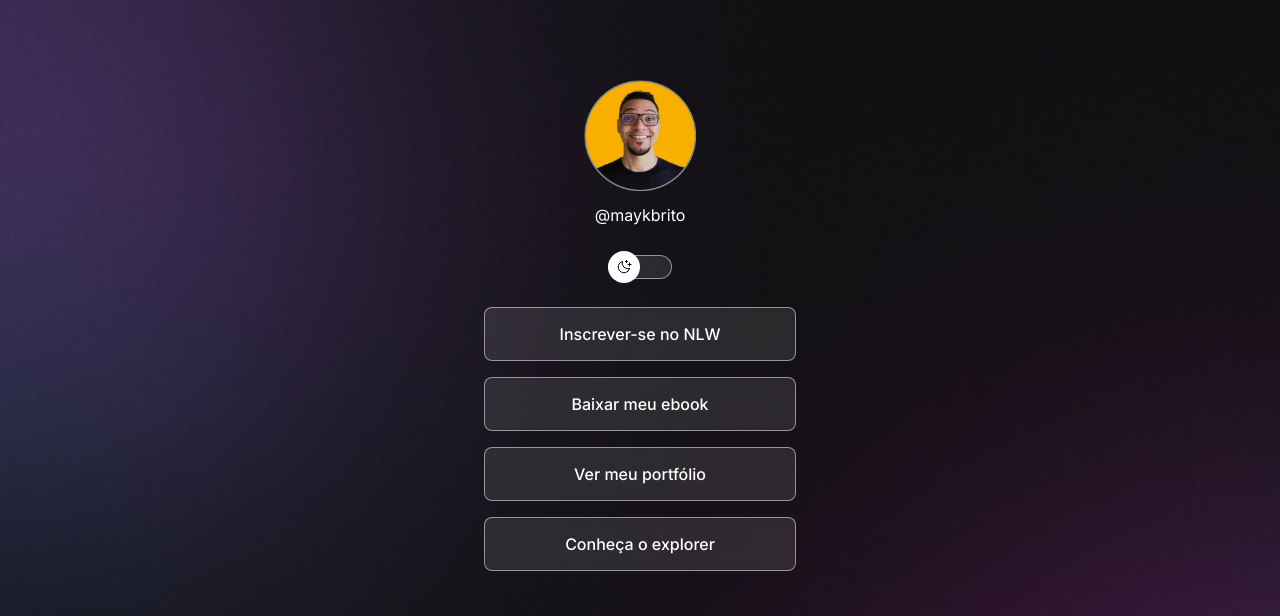
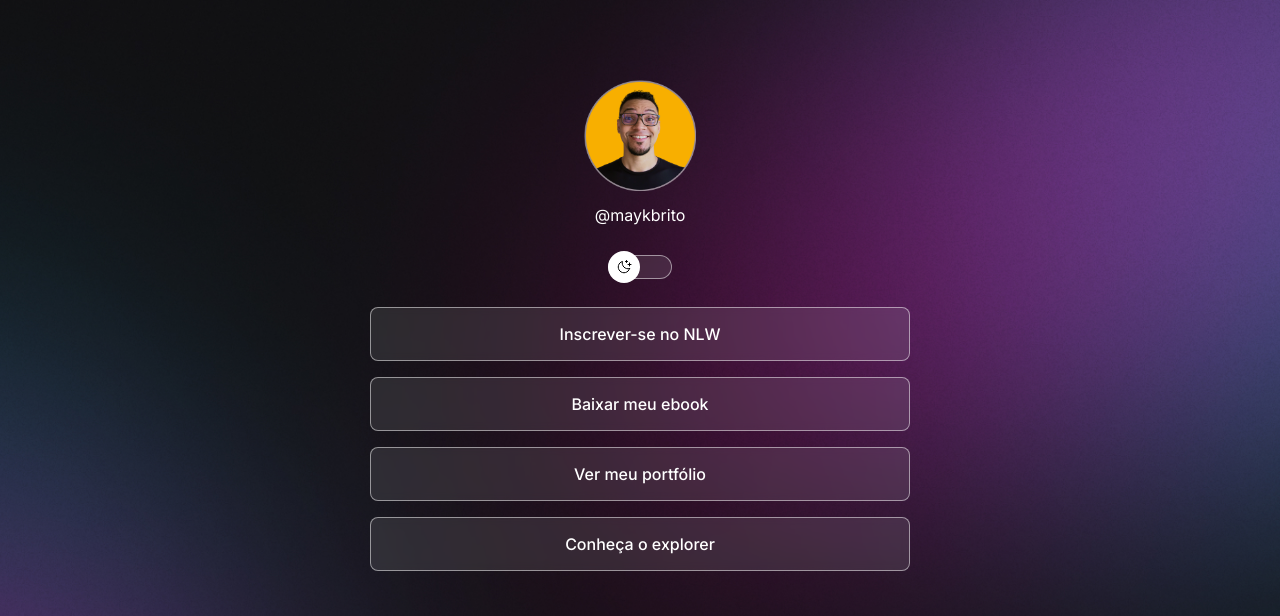
Before and after one commit to Miguel-Fernandes-de-Almeida/Projeto-Clavo, a plain HTML site: page index.html in a window 1280 px wide. Shown: the top 616 px of the page. Drawn offline with nearby package versions, Linux system fonts and the light colour scheme.

Commit message:
Change the background

```diff
--- a/style.css
+++ b/style.css
@@ -27,9 +27,11 @@ body {
   background-repeat: no-repeat;
   background-position: top center;
   background-size: cover;
+  height: 100vh;
 }
 #container {
-  width: 360px;
+  width: 100%;
+  max-width: 588px;
   margin: auto;
   margin-top: 56px;
   padding: 0 24px;
@@ -132,3 +134,12 @@ footer {
   text-align: center;
   padding: 24px 0;
 }
+
+@media (min-width: 700px) {
+  :root {
+    --bg-url: url(./bg-desktop.jpg);
+  }
+  .light {
+    --bg-url: url(./bg-desktop-light.jpg)
+  }
+}
```
